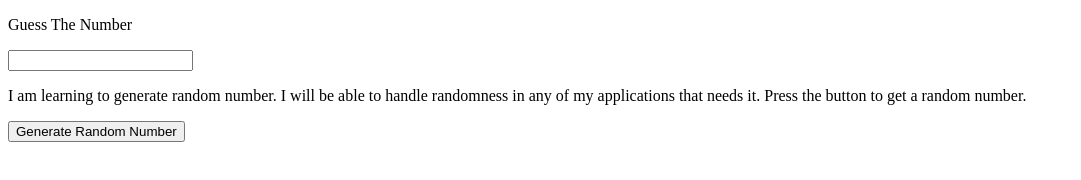
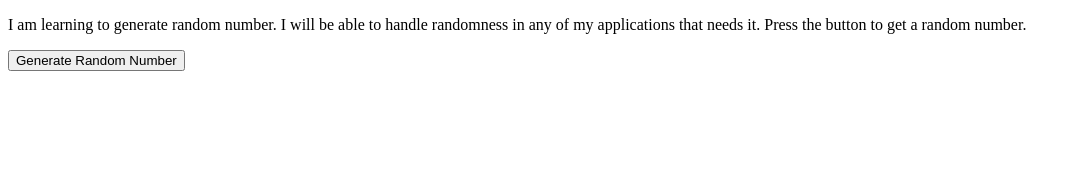
Before and after one commit to acciojob/Hot-or-Cold-Part-I-AshishDeshmukh02, a website: page main.html in a window 1280 px wide. Shown: the whole page, without its empty margins (0-1081 px from the left). Drawn offline with Linux system fonts and the light colour scheme.

Commit message:
created a submission

```diff
--- a/main.html
+++ b/main.html
@@ -3,8 +3,6 @@
 <head>
 </head>
 <body>
-	<p id="guess">Guess The Number</p>
-	<input>
 	<p id="main">I am learning to generate random number. I will be able to handle randomness in any of my applications that needs it. Press the button to get a random number.</p>
 
 <button id="btn">Generate Random Number</button>
```
